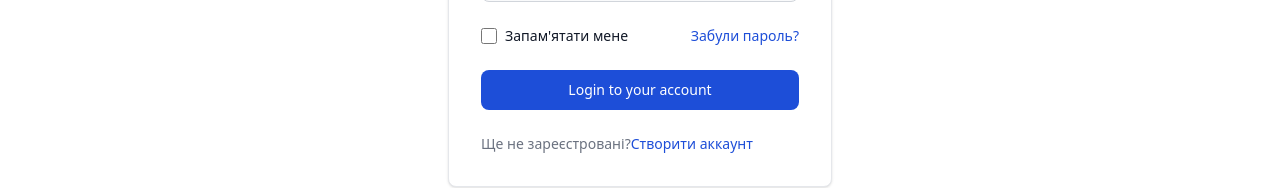
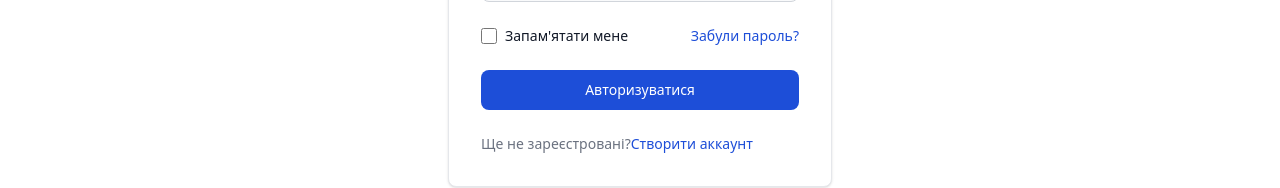
Before and after one commit to egnys/smartcard-frontend, a React (Create React App) app: page /signin in a window 1280 px wide. Shown: the part 431-619 px from the top of the page. Built offline with nearby package versions, Linux system fonts and the light colour scheme; no server answers.

Commit message:
localization

```diff
--- a/src/components/Authentication/Register.jsx
+++ b/src/components/Authentication/Register.jsx
@@ -99,7 +99,7 @@
                 {/*    </div>*/}
                 {/*</div>*/}
                 <button type="submit"
-                        className="w-40 text-white bg-blue-700 hover:bg-blue-800 focus:ring-4 focus:outline-none focus:ring-blue-300 font-medium rounded-lg text-base px-5 py-2.5 text-center dark:bg-blue-600 dark:hover:bg-blue-700 dark:focus:ring-blue-800">
+                        className="w-10 text-white bg-blue-700 hover:bg-blue-800 focus:ring-4 focus:outline-none focus:ring-blue-300 font-medium rounded-lg text-base px-5 py-2.5 text-center dark:bg-blue-600 dark:hover:bg-blue-700 dark:focus:ring-blue-800">
                     Створити аккаунт
                 </button>
                 <div className="text-sm font-medium text-gray-500 dark:text-gray-300">
--- a/src/components/Authentication/SignIn.jsx
+++ b/src/components/Authentication/SignIn.jsx
@@ -73,7 +73,7 @@
                 </div>
                 <button type="submit"
                         className="w-full text-white bg-blue-700 hover:bg-blue-800 focus:ring-4 focus:outline-none focus:ring-blue-300 font-medium rounded-lg text-sm px-5 py-2.5 text-center dark:bg-blue-600 dark:hover:bg-blue-700 dark:focus:ring-blue-800">
-                    Login to your account
+                    Авторизуватися
                 </button>
                 <div className="text-sm font-medium text-gray-500 dark:text-gray-300">
                     Ще не зареєстровані?
```
